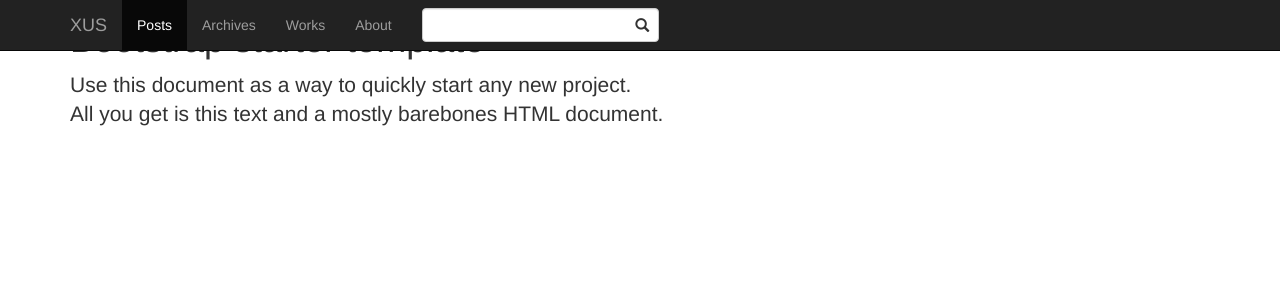
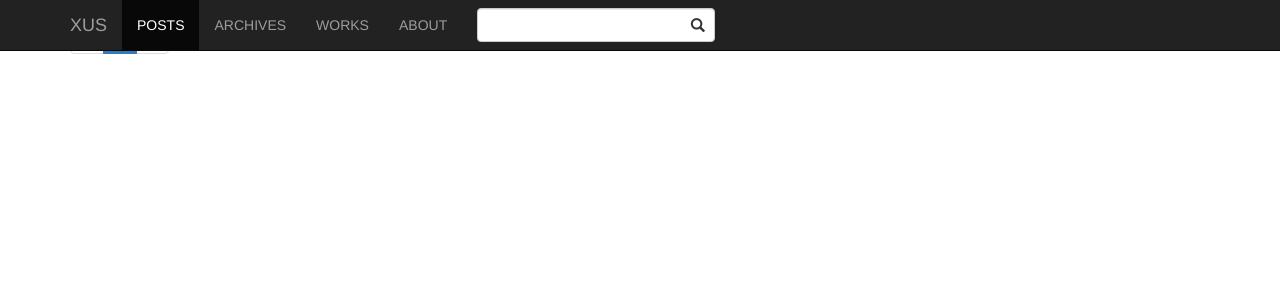
Before and after one commit to knowater521/io, a Django app: page / in a window 1280 px wide. Shown: the top 300 px of the page. Run offline with Django 3.2, Linux system fonts and the light colour scheme; data that the repository does not hold is empty; some libraries are stand-ins or nearby versions.

Commit message:
some change.
Signed-off-by: xus <xushvai@gmail.com>

```diff
--- a/templates/base.html
+++ b/templates/base.html
@@ -1,4 +1,7 @@
 <!DOCTYPE html>
+
+{% load blog_extras %}
+
 <html lang="en">
 
 <head>
@@ -52,16 +55,16 @@
             <div class="collapse navbar-collapse navbar-ex1-collapse">
                 <ul class="nav navbar-nav">
                     <li class="{% if nbar == 'index' %}active{% endif %}">
-                        <a href="{% url 'index' %}"> Posts</a>
+                        <a href="{% url 'index' %}"> POSTS</a>
                     </li>
                     <li class="{% if nbar == 'archives' %}active{% endif %}">
-                        <a href="{% url 'archives' %}"> Archives</a>
+                        <a href="{% url 'archives' %}"> ARCHIVES</a>
                     </li>
                     <li class="{% if nbar == 'works' %}active{% endif %}">
-                        <a href="{% url 'works' %}"> Works</a>
+                        <a href="{% url 'works' %}"> WORKS</a>
                     </li>
                     <li class="{% if nbar == 'about' %}active{% endif %}">
-                        <a href="{% url 'about' %}"> About</a>
+                        <a href="{% url 'about' %}"> ABOUT</a>
                     </li>
 
 	            <form action="" class="navbar-form navbar-right search-form">
@@ -81,14 +84,41 @@
 
 
 
-    <div class="container">
+    <!--<div class="container">
 
       <div class="starter-template">
         <h1>Bootstrap starter template</h1>
         <p class="lead">Use this document as a way to quickly start any new project.<br> All you get is this text and a mostly barebones HTML document.</p>
       </div>
 
-    </div><!-- /.container -->
+    </div>-->
+    <!-- /.container -->
+
+    <div class="container">
+        <div class="row">
+            <div class="col-sm-8 blog-main">
+                {% block content %}
+                {% endblock %}
+            </div>
+            <!-- /.blog-main -->
+
+            <div class="col-sm-3 col-sm-offset-1 blog-sidebar">
+                <div class="sidebar-module">
+                    <h4>Tag Cloud</h4>
+                    <p class="tag-cloud">
+                        {% GetTags %}
+                    </p>
+                </div>
+            </div>
+            <!-- /.blog-sidebar -->
+
+
+
+
+        </div>
+        <!-- /.row -->
+    </div>
+    <!-- /.container -->
 
 
     <!-- Bootstrap core JavaScript
```
